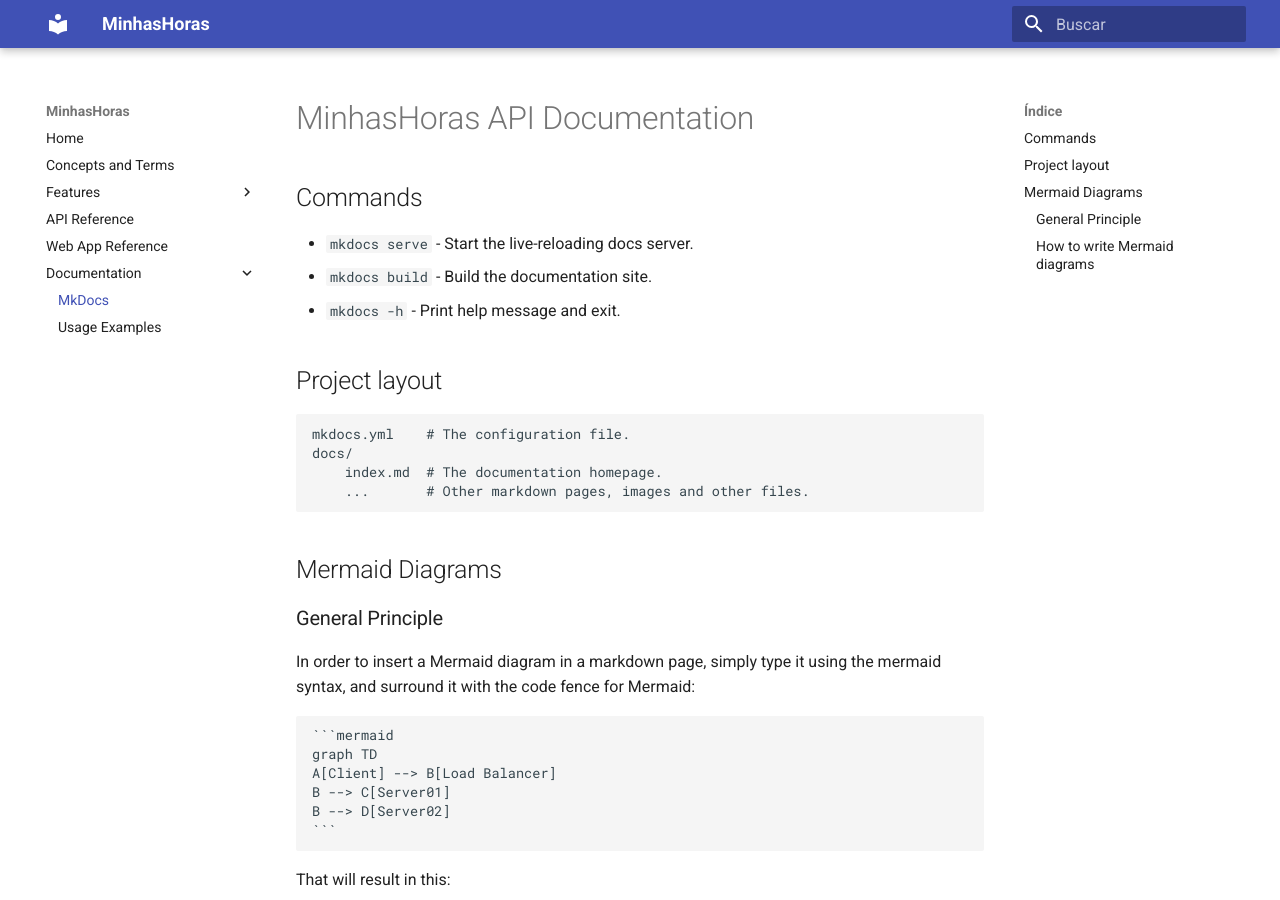
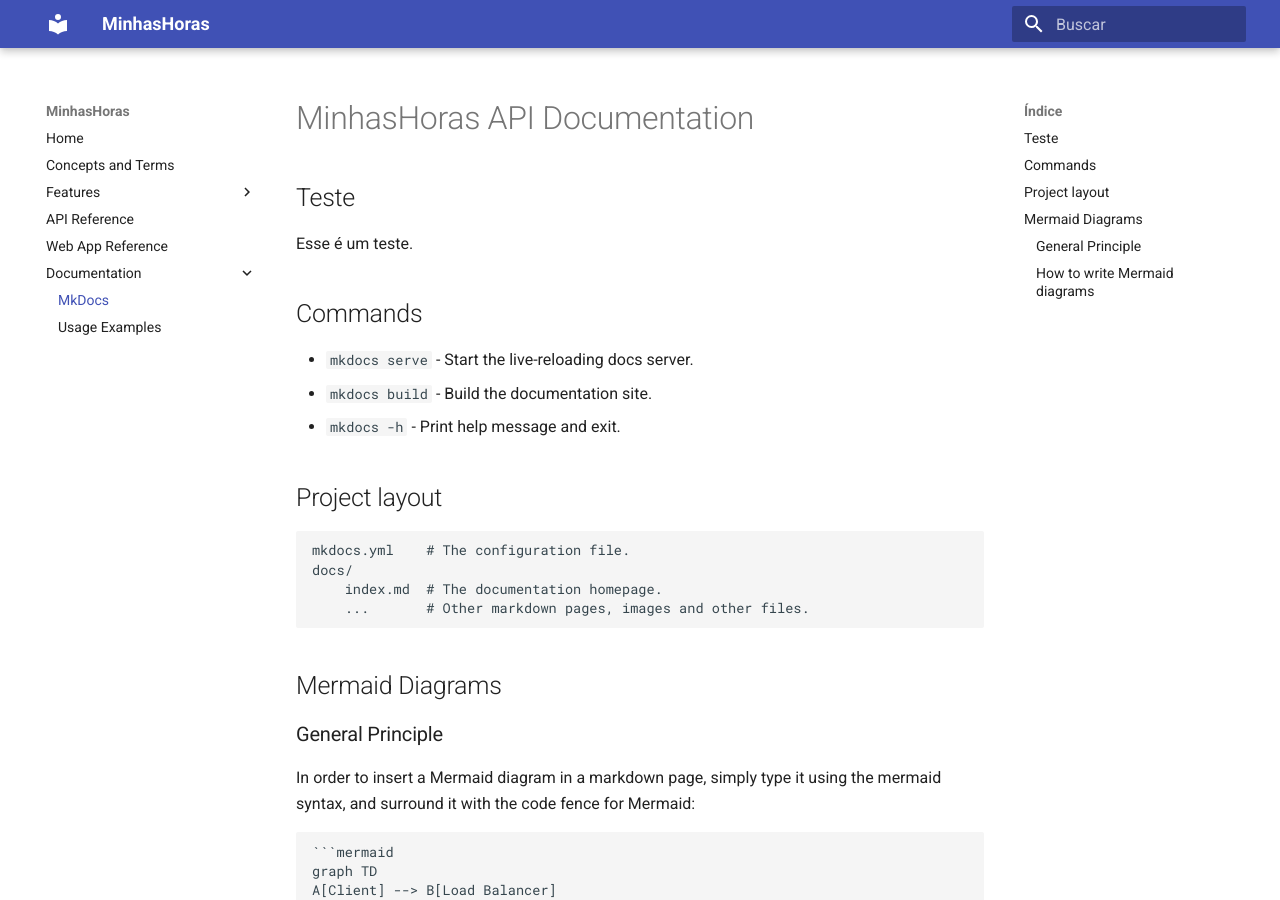
Before and after one commit to alcfernandes/minhashoras.docs, an MkDocs documentation site: the page built from docs/minhashoras_docs/docs_project.md, in a window 1280 px wide and 900 px high. Built offline with MkDocs 1.6.1 and Material for MkDocs 9.7.7, drawn with Linux system fonts in a browser that asks for light colours.

Commit message:
Teste de alteração.

```diff
--- a/docs/minhashoras_docs/docs_project.md
+++ b/docs/minhashoras_docs/docs_project.md
@@ -1,4 +1,7 @@
 # MinhasHoras API Documentation
+
+## Teste
+Esse é um teste.
 
 ## Commands
 
```
